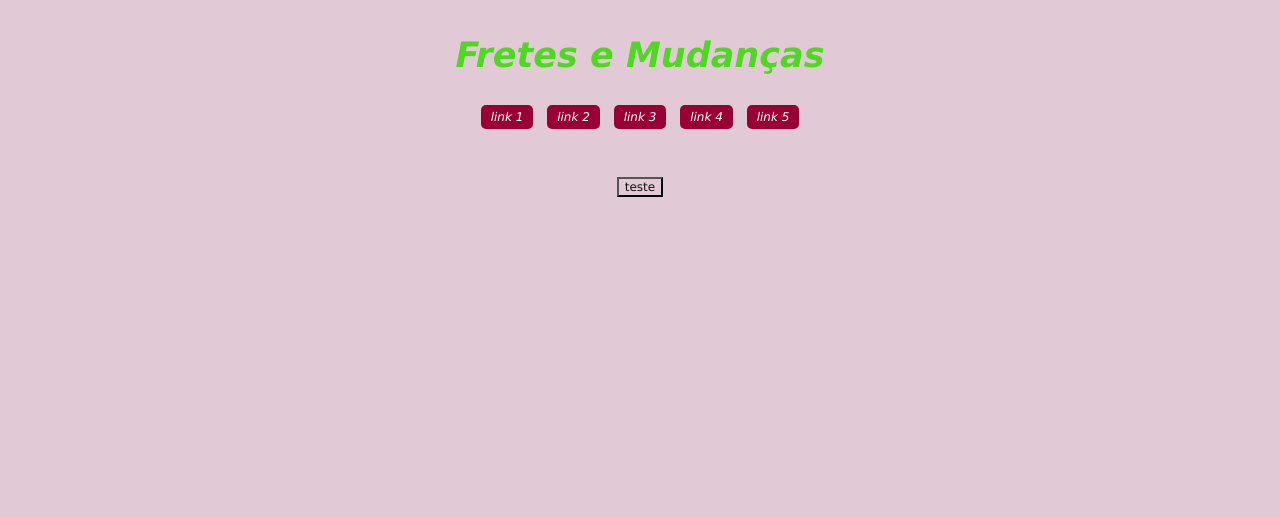
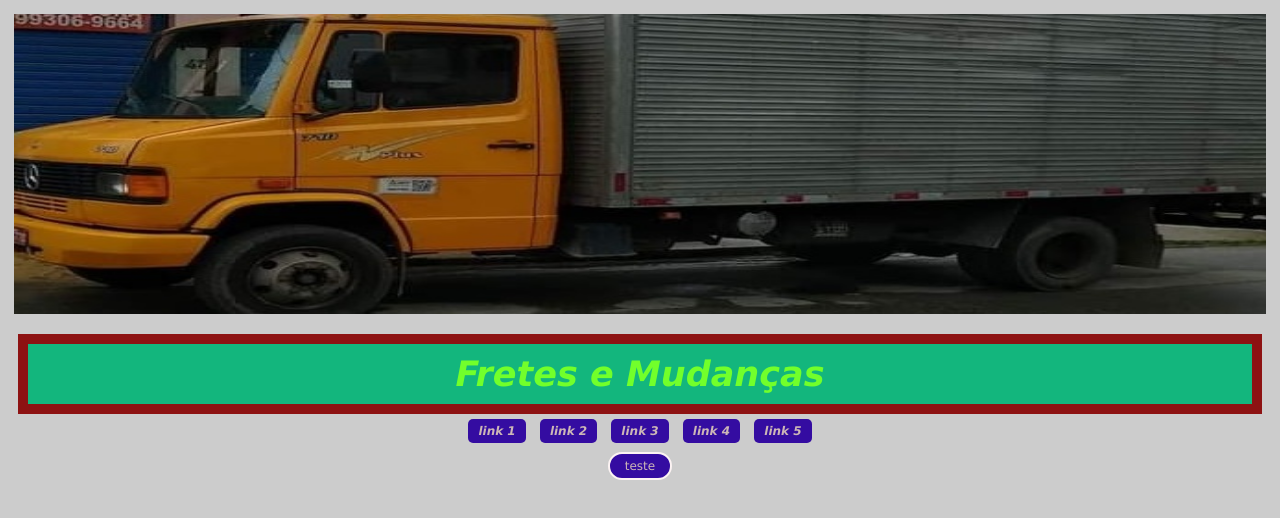
Before and after one commit to rampazio/frete, a plain HTML site: page index.html in a window 1280 px wide. Drawn offline with Linux system fonts and the light colour scheme.

Commit message:
Atualização imagens

```diff
--- a/index.html
+++ b/index.html
@@ -1,20 +1,29 @@
 <!DOCTYPE html>
 <html lang="pt-br">
+
 <head>
     <meta charset="UTF-8">
-    <meta http-equiv="X-UA-Compatible" content="IE=edge">
-    <meta name="viewport" content="width=device-width, initial-scale=1.0">
+    <meta http-equiv="X-UA-Compatible"
+          content="IE=edge">
+    <meta name="viewport"
+          content="width=device-width, initial-scale=1.0">
     <title>Caminhão Amarelo</title>
-    <link rel="stylesheet" href="./styles.css">
+    <link rel="stylesheet"
+          href="./styles.css">
 </head>
+
 <body>
 
-  <strong><em>  <p align="center" class="titulo">
-         Fretes e Mudanças
-</p>  </strong></en>
+    <img id="banner" src="./img/topo.jpg">
+    <strong><em>
+
+            <p align="center"
+               class="titulo">
+                Fretes e Mudanças
+            </p>
 
 
-    <ul align="center">
+    <ul class="menuSuperior">
         <li><a href="#">link 1</a></li>
         <li><a href="#">link 2</a></li>
         <li><a href="#">link 3</a></li>
@@ -22,12 +31,15 @@
         <li><a href="#">link 5</a></li>
     </ul>
 
-    <p align="center" class="titulo">
-    <a  href="https://wa.me/5521970024465"><button   href="#">teste</button></a></p>
-
+    <div align="center">
+        <br>
+        <p class="watsapp">
+            <a href="https://wa.me/5521970024465"><button href="#">teste</button></a></p>
+    </div>
 
 
 
 
 </body>
+
 </html>
--- a/styles.css
+++ b/styles.css
@@ -1,21 +1,78 @@
+* {
+    font-family: Verdana, Geneva, sans-serif;
+    font-size: 12px;
+    background: #cccccc;
+    color: rgb(20, 15, 15);
 
-* {
-    font-family:Verdana, Geneva, sans-serif;
-    font-size:12px;
-    background: rgb(225, 202, 214);
-    color:rgb(20, 15, 15);
+}
+
+#banner{
+
+width: 99%;
+height: 300px;
+padding: 0.5%;
+
+
+
+
+
 }
 
 .titulo {
-    box-align:center;
-    color: rgb(79, 216, 33);
-    font-family:Verdana, Geneva, sans-serif;
-    font-size:35px;
+    margin: 10px;
+    padding: 20px;
+    padding-top:10px;
+    padding-bottom: 10px;
+    background: rgb(19, 182, 125);
+    color: rgb(114, 255, 43);
+    font-family: Verdana, Geneva, sans-serif;
+    font-size: 35px;
+
+
+    border: 10px solid rgb(141, 18, 18);
+
 }
 
-ul {
+
+
+.watsapp {
+    list-style: none;
+    margin: 10px;
+    display: inline;
+    text-align: center;
+}
+
+.watsapp button {
+
+    padding: 5px 15px;
+    margin: 50;
+    border: 02px solid rgb(252, 243, 243);
+    background: rgb(52, 12, 161);
+    text-decoration: none;
+    color: rgb(205, 183, 183);
+    /* cantos arredondados */
+    -webkit-border-radius: 50px;
+    -moz-border-radius: 50px;
+    border-radius: 25px;
+
+}
+
+
+.watsapp button:hover{
+    cursor:pointer;
+    text-align: center;
+    background: rgb(14, 5, 5);
+    color: rgb(233, 212, 212);
+    border-color: #000;
+}
+
+
+
+
+.menuSuperior{
+    text-align:center;
     margin: 0;
-    padding:0;
+    padding: 0;
 }
 
 li {
@@ -23,20 +80,22 @@ li {
     margin: 5px;
     display: inline;
 }
+
 li a {
     padding: 5px 10px;
-    margin:0;
+    margin: 0;
     border: 0px solid #f00;
-    background: #903;
+    background: rgb(52, 12, 161);
     text-decoration: none;
-    color:#FFF;
+    color: rgb(205, 183, 183);
     /* cantos arredondados */
-    -webkit-border-radius:5px;
-    -moz-border-radius:5px;
-    border-radius:5px;
+    -webkit-border-radius: 5px;
+    -moz-border-radius: 5px;
+    border-radius: 5px;
 }
+
 li a:hover {
-    background: #CCC;
-    color: #000;
+    background: rgb(14, 5, 5);
+    color: rgb(233, 212, 212);
     border-color: #000;
 }
```
Also changed, not shown: img/01.jpeg (renamed from img/WhatsApp Image 2022-09-11 at 21.18.26.jpeg), img/cabeca.jpg (added), img/caminhaolateral.jfif (added), img/caminhaolateral.jpg (added), img/caminhaolateraldireito.jpg (added), img/caminhaolateralesquerdo.jpg (added), img/frente.jfif (added), img/lateral.jpg (renamed from img/37938242_483526238761247_469653076089765888_n.jpg), img/mudanca.jpg (renamed from img/25311353_370488080065064_2566567383097242668_o.jpg), img/original.jpeg (added), img/teelfonme.jpg (renamed from img/18556117_290265381420668_515962365519511780_n.jpg), img/topo.jpg (added), img/traseiraCaminhao.jpeg (added).
